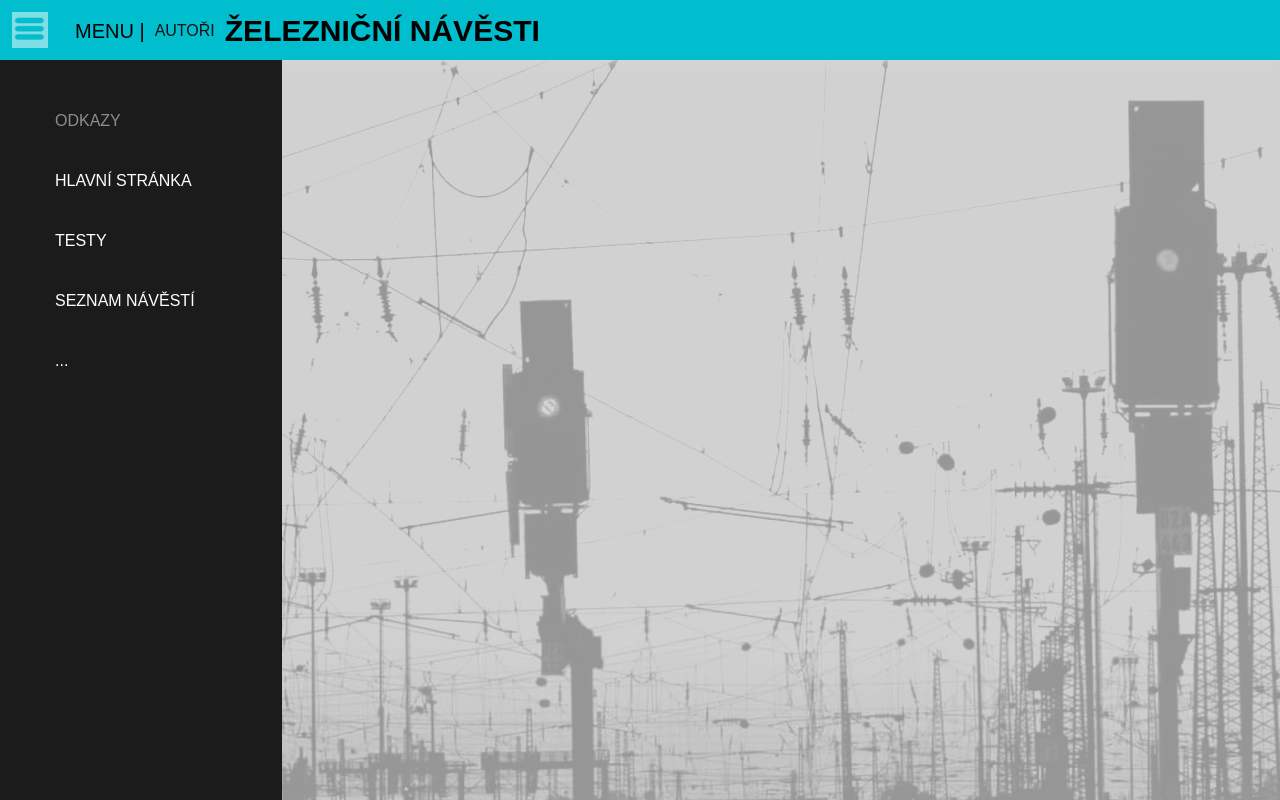
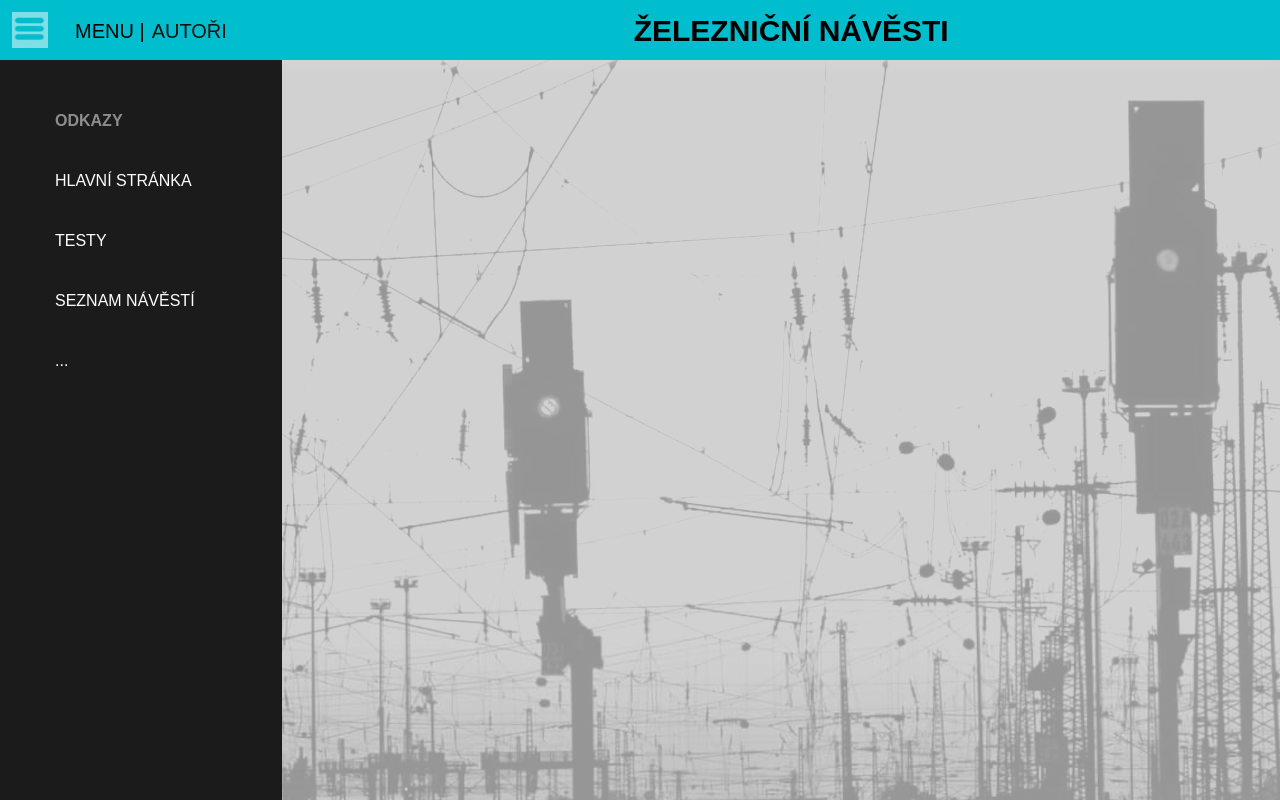
Before and after one commit to Lot-Bile/TrainSigns, a plain HTML site: page src/background.html in a window 1280 px wide. Both pictures are taken after a click on the element "MENU |". Drawn offline with Linux system fonts and the light colour scheme.

Commit message:
:p
:smile:

```diff
--- a/src/background-css.css
+++ b/src/background-css.css
@@ -1,6 +1,7 @@
 body {
     background-color: #f1f1f1;
     background-image: url("../img/background/silueta.png");
+    background-repeat: no-repeat;
 }
 .nav-main {
     left: 0;
@@ -43,11 +44,12 @@ body {
     display: block;
     height: 100%;
     padding: 0 10px;
+    padding-left: 7px;
     text-transform: uppercase;
     text-decoration: none;
     color: #111;
     font-family: arial;
-    font-size: 16px;
+    font-size: 20px;
 }
 .nav-sidebar{
     position: fixed;
@@ -82,6 +84,9 @@ body {
     opacity: 0;
     transition: all 0.3s ease-in-out;
 }
+.nav-sidebar span {
+    font-weight: bolder;
+}
 .nav-sidebar ul li a:hover{
     background-color: #222;
 }
@@ -91,18 +96,15 @@ body {
     font-family: arial;
     text-decoration: none;
     text-transform: uppercase;
+    margin-left: 31vw;
 }
 .menu-text-one {
+    cursor: pointer;
+}
+.menu-text-two, .menu-text-one {
     font-size: 20px;
     font-weight: normal;
     font-family: arial;
     text-decoration: none;
     text-transform: uppercase;
 }
-.menu-text-two {
-    font-size: 20px;
-    font-weight: normal;
-    font-family: arial;
-    text-decoration: none;
-    text-transform: uppercase;
-}
```
